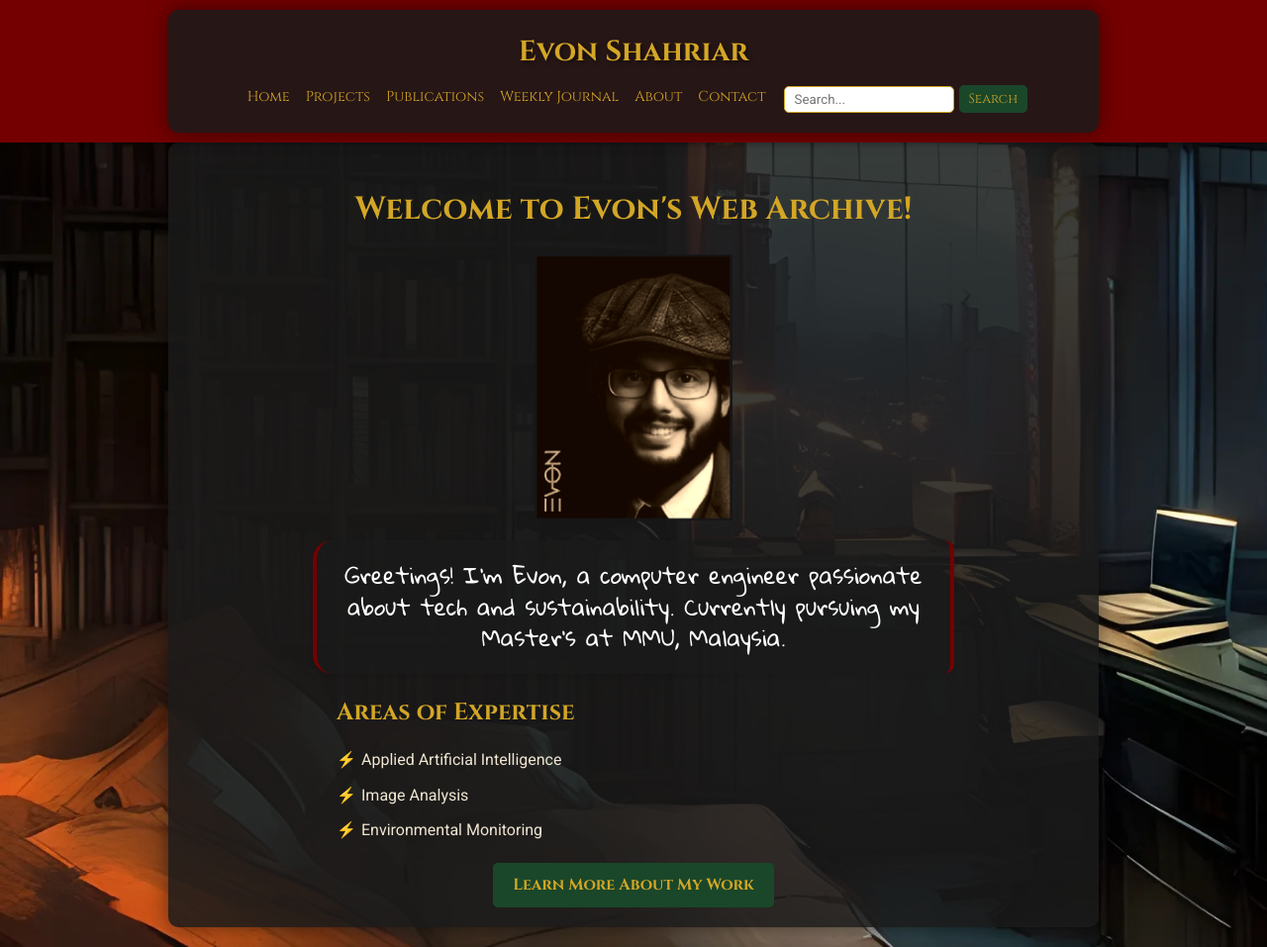
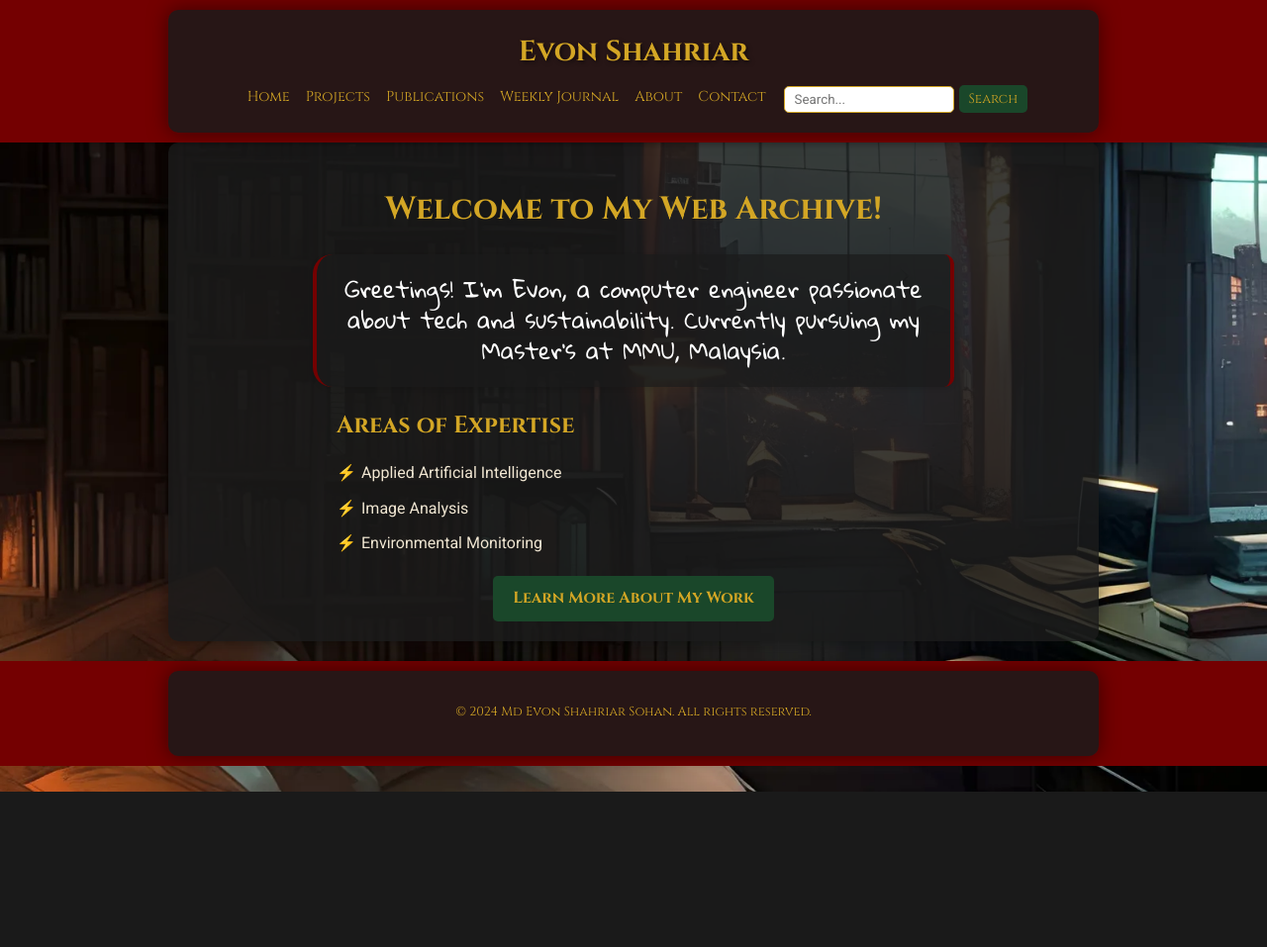
Before and after one commit to evonshahriar/evonshahriar.github.io, a plain HTML site: page index.html in a window 1280 px wide. Shown: the top 957 px of the page at 99% size. After the commit the page ends 800 px from the top, so only its background shows below. Drawn offline with Linux system fonts and the light colour scheme.

Commit message:
Update index.html

```diff
--- a/index.html
+++ b/index.html
@@ -47,8 +47,8 @@
 
     <main class="container">
         <div class="center-text">
-            <h1>Welcome to Evon's Web Archive!</h1>
-            <img src="evon-portrait-logo.png" alt="Md Evon Shahriar Sohan" class="profile-index">
+            <h1>Welcome to My Web Archive!</h1>
+            <!-- <img src="evon-portrait-logo.png" alt="Md Evon Shahriar Sohan" class="profile-index"> -->
         </div>
         <blockquote class="handwritten-quote">
             Greetings! I'm Evon, a computer engineer passionate about tech and sustainability.
```
